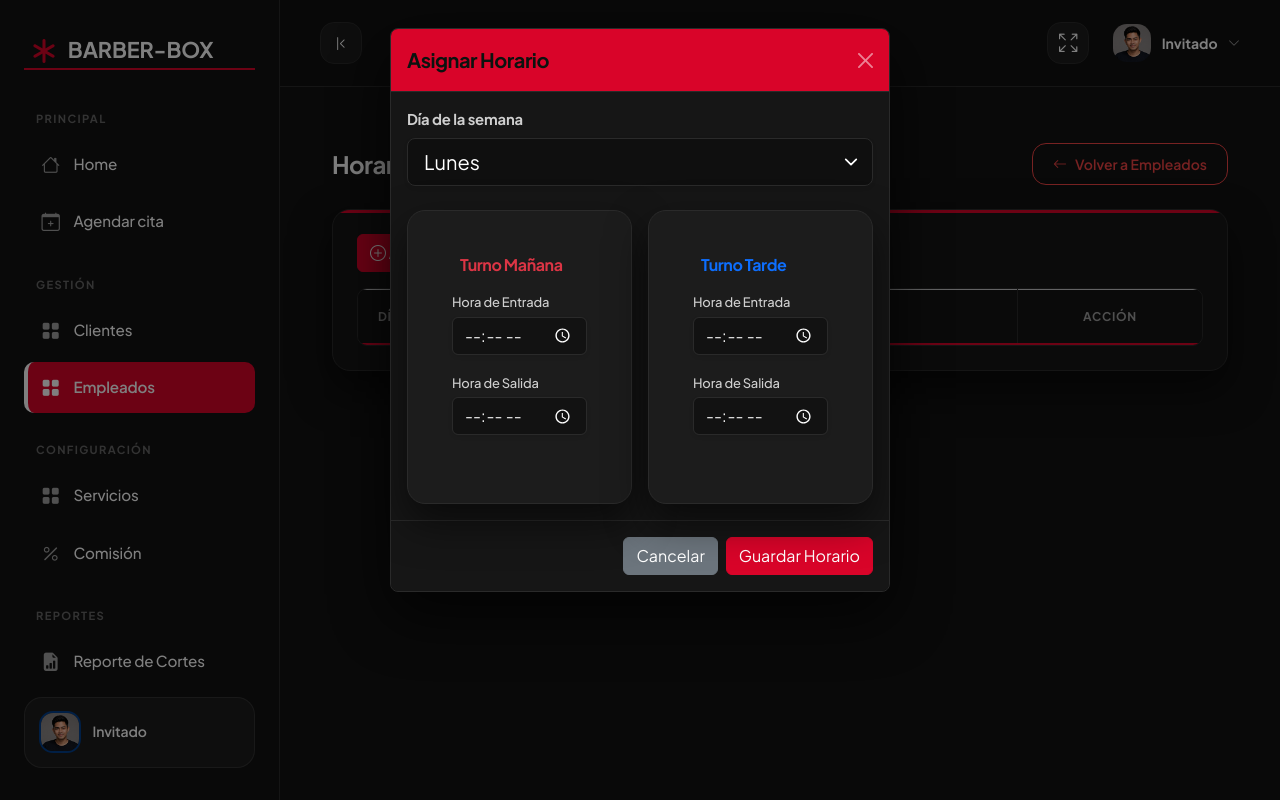
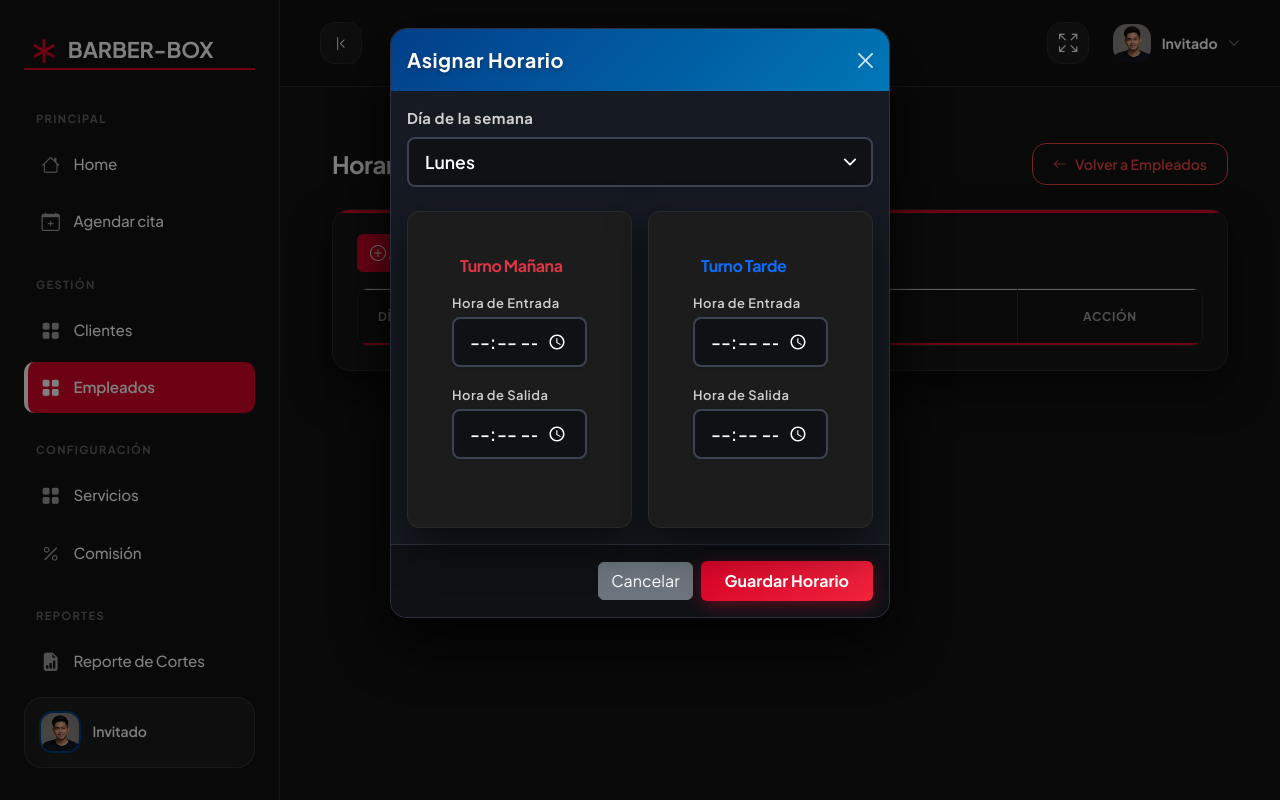
Before and after one commit to edgar-or/Barber-Box, a PHP site: page /views/form-horarios-empleado.php in a window 1280 px wide, after a click on "Asignar Horario". Run offline with PHP 8.4, Linux system fonts and the light colour scheme; the visitor is signed in with stand-in values (Sample User, id 1); lists and menus that the app fills with data are empty; some libraries are stand-ins or nearby versions.

Commit message:
comienzo

```diff
--- a/assets/css/horarios.css
+++ b/assets/css/horarios.css
@@ -1,171 +1,162 @@
 /* ==========================================
-   DISEÑO PREMIUM OSCURO - BARBERÍA
+   ESTILOS DEL MODAL (Mejorados para resaltar)
    ========================================== */
 
-/* 1. El fondo de la página: Un gris muy oscuro (no negro puro) */
-body, .main-wrapper {
-    background-color: #0f1115 !important; /* Azul/Gris muy oscuro */
+/* Fondo del modal */
+.modal-content {
+    background-color: #161a22 !important; /* Un tono más claro que el fondo de la página */
+    border: 1px solid #2d323e !important;
+    border-radius: 16px !important;
+    box-shadow: 0 25px 50px rgba(0, 0, 0, 0.8) !important;
 }
 
-/* Título principal */
-#tituloEmpleado {
-    color: #f8f9fa !important;
-    font-weight: 700;
-    letter-spacing: -0.5px;
+/* Las tarjetas internas (Turno Mañana / Tarde) */
+.modal-body .bg-light {
+    background-color: #1e232d !important; /* Fondo más claro para que resalte */
+    border: 1px solid #3b4252 !important; /* Borde más visible */
+    border-radius: 12px !important;
 }
 
-/* 2. El contenedor de la tabla (Un gris un poco más claro para que resalte) */
-.card {
-    background-color: #1a1d24 !important;
+/* Inputs (Hora de entrada/salida) - Que resalten más */
+.modal-body select,
+.modal-body input[type="time"] {
+    background-color: #0f1115 !important; /* Fondo oscuro para adentro del input */
+    color: #ffffff !important; /* Letras totalmente blancas */
+    border: 2px solid #3b4252 !important; /* Borde más grueso y claro */
+    border-radius: 8px !important;
+    padding: 0.6rem 1rem;
+    font-weight: 600;
+}
+
+/* Cuando haces clic en el input */
+.modal-body select:focus,
+.modal-body input[type="time"]:focus {
+    border-color: #d90429 !important;
+    box-shadow: 0 0 0 0.25rem rgba(217, 4, 41, 0.3) !important;
+    outline: none;
+}
+/* ==========================================
+   MODAL DE HORARIOS - DISEÑO CON ELEVACIÓN
+   ========================================== */
+
+/* Fondo general del modal */
+.modal-content {
+    background-color: #161a22 !important;
     border: 1px solid #2d323e !important;
     border-radius: 16px !important;
-    box-shadow: 0 15px 35px rgba(0, 0, 0, 0.4) !important;
+    box-shadow: 0 25px 60px rgba(0, 0, 0, 0.8) !important;
 }
 
-/* 3. La tabla */
-.table {
-    --bs-table-bg: #1a1d24 !important;
-    --bs-table-color: #e2e8f0 !important;
-    --bs-table-border-color: #2d323e !important;
-    margin-bottom: 0;
-}
-
-/* Cabecera de la tabla */
-.table thead.table-light th {
-    background-color: #14171e !important;
-    color: #94a3b8 !important;
-    border-bottom: 2px solid #d90429 !important; /* Tu línea roja */
-    border-top: none !important;
-    text-transform: uppercase;
-    font-size: 0.8rem;
-    letter-spacing: 1px;
-}
-
-/* Filas de la tabla */
-.table tbody tr td {
-    background-color: #1a1d24 !important;
-    color: #f8f9fa !important;
-    border-color: #2d323e !important;
-    padding: 1rem;
-}
-
-.table tbody tr:hover td {
-    background-color: #232731 !important; /* Color más claro al pasar el mouse */
-}
-
-/* 4. Botón "Volver a Empleados" */
-.btn-custom-outline-danger {
-    border: 1px solid #d90429 !important;
-    color: #d90429 !important;
-    background-color: transparent !important;
-    border-radius: 8px;
-}
-.btn-custom-outline-danger:hover {
-    background-color: #d90429 !important;
-    color: #ffffff !important;
-}
-
-/* 5. Botones de acción (Lápiz y Basura) */
-.table .btn-outline-primary {
-    color: #38bdf8 !important;
-    border-color: #38bdf8 !important;
-}
-.table .btn-outline-primary:hover {
-    background-color: #38bdf8 !important;
-    color: #0f1115 !important;
-}
-.table .btn-outline-danger {
-    color: #ef4444 !important;
-    border-color: #ef4444 !important;
-}
-.table .btn-outline-danger:hover {
-    background-color: #ef4444 !important;
-    color: #ffffff !important;
-}
-
-/* ==========================================
-   ESTILOS DEL MODAL (Asignar Horario)
-   ========================================== */
-
-/* Fondo oscuro con un sutil borde y sombra */
-.modal-content {
-    background-color: #1a1d24 !important;
-    border: 1px solid #2d323e !important;
-    border-radius: 16px !important;
-    box-shadow: 0 25px 50px rgba(0, 0, 0, 0.6) !important;
-}
-
-/* Cabecera del modal (Rojo barbería) */
 .modal-header {
-    background-color: #d90429 !important;
+    background: linear-gradient(135deg, #d90429, #ef233c) !important;
     color: #ffffff !important;
     border-top-left-radius: 16px !important;
     border-top-right-radius: 16px !important;
     border-bottom: none !important;
 }
 
-.modal-header .btn-close {
-    filter: invert(1) brightness(200%); /* Hace blanca la X de cerrar */
+/* Las tarjetas de los turnos (Elevación) */
+.turno-card {
+    background-color: #1e232d !important;
+    border: 1px solid #3b4252 !important;
+    border-radius: 12px !important;
+    transition: transform 0.2s ease;
+}
+.turno-manana:hover {
+    border-color: #fbbf24 !important;
+}
+.turno-tarde:hover {
+    border-color: #38bdf8 !important;
 }
 
-/* Cuerpo del Modal */
-.modal-body {
-    padding: 1.5rem !important;
+/* Inputs (Relojes y Select) */
+.modal-content .form-control,
+.modal-content .form-select {
+    background-color: #0f1115 !important;
+    color: #ffffff !important;
+    border: 2px solid #3b4252 !important;
+    border-radius: 8px !important;
+    font-weight: 600;
+    font-size: 1.1rem;
 }
 
-.modal-body label {
+.modal-content .form-control:focus,
+.modal-content .form-select:focus {
+    border-color: #d90429 !important;
+    box-shadow: 0 0 0 4px rgba(217, 4, 41, 0.25) !important;
+}
+
+/* El sufijo AM/PM al lado de la hora */
+.modal-content .input-group-text {
+    background-color: #232731 !important;
+    color: #e2e8f0 !important;
+    border: 2px solid #3b4252 !important;
+    border-left: none !important;
+    font-weight: 700;
+    font-size: 0.85rem;
+}
+
+/* Etiquetas de los inputs */
+.modal-content label {
     color: #94a3b8 !important;
     font-weight: 600;
-    font-size: 0.85rem;
-    margin-bottom: 0.5rem;
+    letter-spacing: 0.5px;
 }
 
-/* Selects e Inputs (Fondo más oscuro que el modal para crear contraste) */
-.modal-body select,
-.modal-body input[type="time"] {
-    background-color: #14171e !important;
-    color: #f8f9fa !important;
-    border: 1px solid #2d323e !important;
-    border-radius: 8px !important;
-    padding: 0.6rem 1rem;
-}
-
-.modal-body select:focus,
-.modal-body input[type="time"]:focus {
-    border-color: #d90429 !important;
-    box-shadow: 0 0 0 0.25rem rgba(217, 4, 41, 0.25) !important;
-    outline: none;
-}
-
-/* Las tarjetas internas del modal (Turno Mañana / Tarde) */
-.modal-body .bg-light {
-    background-color: #14171e !important; /* Quitamos el fondo claro por defecto */
-    border: 1px solid #2d323e !important;
-    border-radius: 12px !important;
-}
-
-/* El botón de AM/PM al lado de los relojes */
-.input-group-text {
-    background-color: #232731 !important;
-    color: #f8f9fa !important;
-    border: 1px solid #2d323e !important;
-    font-weight: 600;
-}
-
-/* Footer del modal (Botones) */
+/* Footer del modal */
 .modal-footer {
-    background-color: #14171e !important;
+    background-color: #0f1115 !important;
     border-top: 1px solid #2d323e !important;
     border-bottom-left-radius: 16px !important;
     border-bottom-right-radius: 16px !important;
 }
 
-/* El botón de "Guardar" en rojo */
+/* Botón guardar */
 .modal-footer .btn-danger {
-    background-color: #d90429 !important;
-    border-color: #d90429 !important;
+    background: linear-gradient(135deg, #d90429, #ef233c) !important;
+    border: none !important;
+    box-shadow: 0 4px 15px rgba(217, 4, 41, 0.4) !important;
+    font-weight: 700;
+    padding: 0.5rem 1.5rem;
 }
-.modal-footer .btn-danger:hover {
-    background-color: #ef233c !important;
-    border-color: #ef233c !important;
+/* Cabecera del modal (Azul elegante) */
+.modal-header {
+    /* Degradado de azul oscuro a un azul un poco más claro */
+    background: linear-gradient(135deg, #023e8a, #0077b6) !important;
+    color: #ffffff !important; /* Letras blancas */
+    border-top-left-radius: 16px !important;
+    border-top-right-radius: 16px !important;
+    border-bottom: none !important;
 }
+
+/* La X de cerrar en blanco para que resalte en el azul */
+.modal-header .btn-close {
+    filter: invert(1) brightness(200%);
+}
+/* ==========================================
+   FORZAR TEXTO BLANCO EN LA CABECERA DEL MODAL
+   ========================================== */
+
+/* 1. El título "Asignar Horario" en blanco puro y con buena letra */
+.modal-header .modal-title {
+    color: #ffffff !important;
+    font-weight: 700 !important;
+    letter-spacing: 0.5px;
+    text-shadow: 0 2px 4px rgba(0,0,0,0.3); /* Sombra sutil para que resalte más */
+}
+
+/* 2. La "X" de cerrar en blanco (quitando cualquier filtro previo) */
+.modal-header .btn-close {
+    filter: invert(1) brightness(200%) !important; /* Vuelve la X blanca */
+    opacity: 0.8;
+    transition: opacity 0.2s ease;
+}
+
+.modal-header .btn-close:hover {
+    opacity: 1; /* Se ilumina un poco al pasar el mouse */
+}
+
+/* 3. Asegurarnos de que cualquier texto dentro del header sea blanco */
+.modal-header * {
+    color: #ffffff !important;
+}
--- a/views/form-horarios-empleado.php
+++ b/views/form-horarios-empleado.php
@@ -131,6 +131,8 @@ requerirEmpleadoPagina();
     <link rel="stylesheet" href="../assets/css/tema-barberbox.css">
     <script src="../assets/libs/bootstrap/js/bootstrap.bundle.min.js"></script>
     <script src="https://cdn.jsdelivr.net/npm/sweetalert2@11"></script>
-    <script src="../assets/js/JSHorariosEmpleado.js?v=18"></script>
+    <script src="../assets/js/JSHorariosEmpleado.js?v=20"></script>
+        <link rel="stylesheet" href="../assets/css/horarios.css?v=99">
+
 </body>
 </html>
```
Also changed, not shown: assets/js/JSHorariosEmpleado.js (+26 -16 lines).
